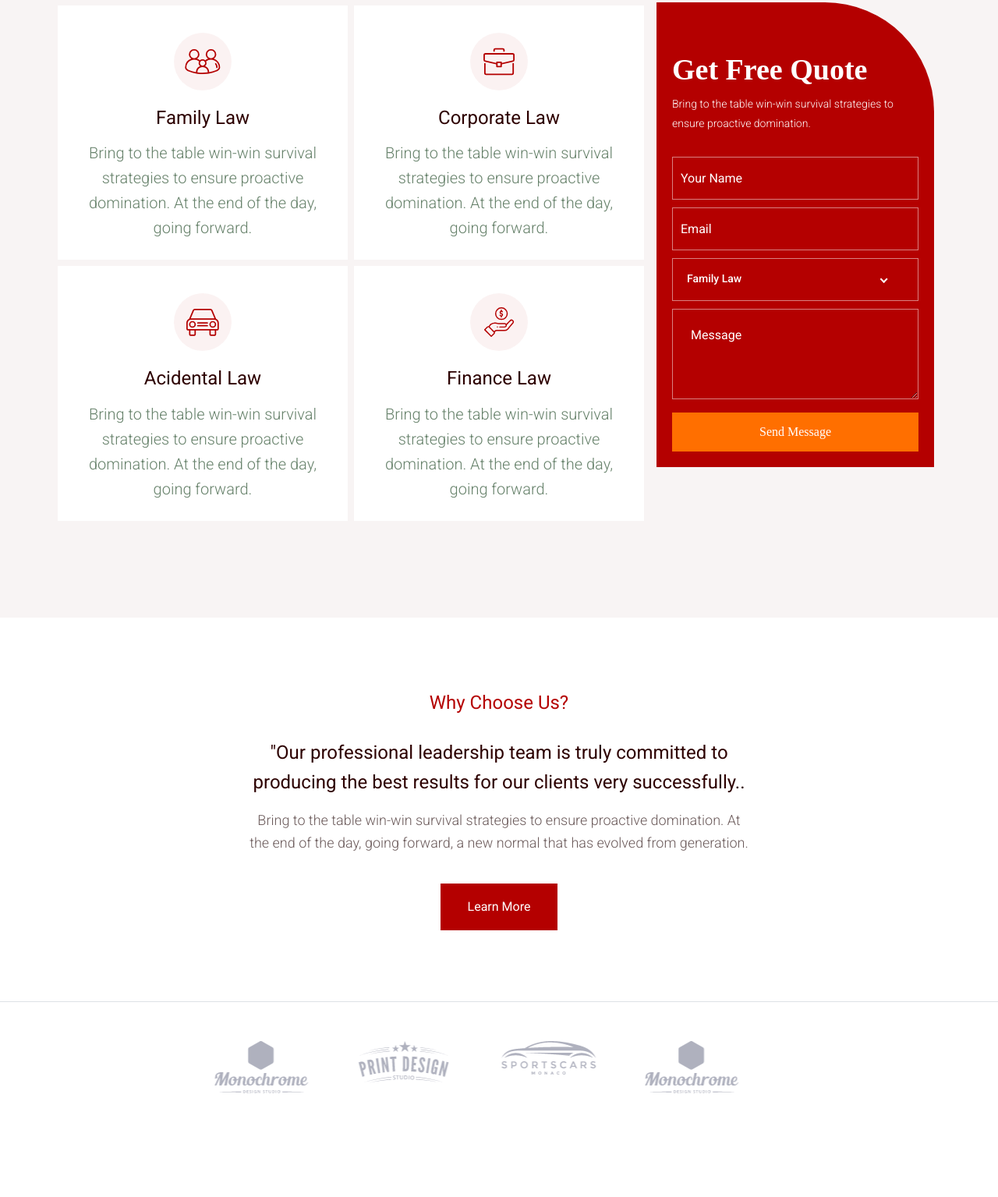
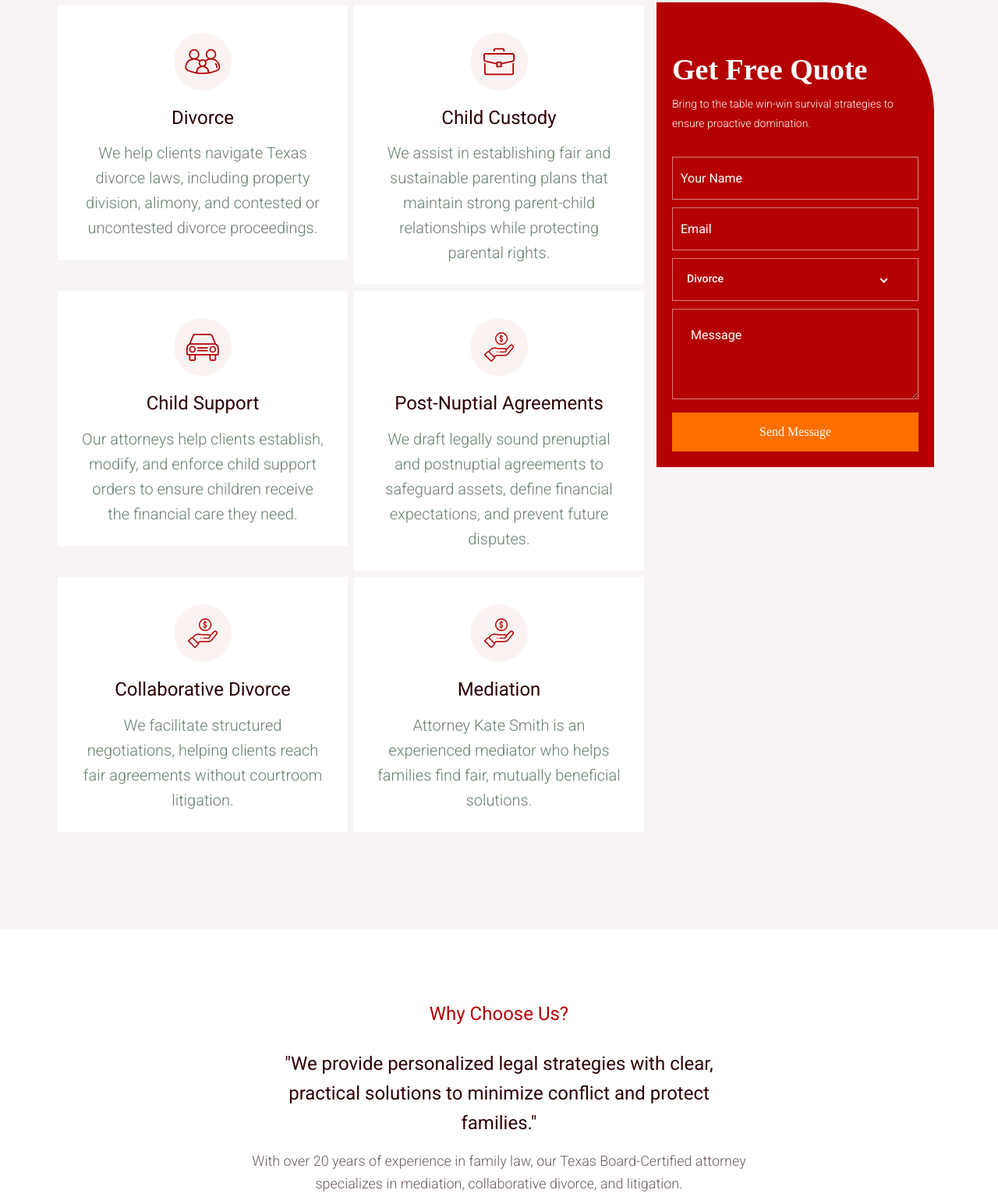
Before and after one commit to faithyife/Law-Firm-ProjectKS, a plain HTML site: page index.html in a window 1280 px wide. Shown: the part 2126-3661 px from the top of the page at 78% size. Drawn offline with nearby package versions, Linux system fonts and the light colour scheme; a web font is replaced by a local one.

Commit message:
Update index.html

```diff
--- a/index.html
+++ b/index.html
@@ -202,14 +202,6 @@
                     agreements."
                   </h3>
                 </div>
-                <!-- <p>
-                  The Law Offices of Kate Smith, PLLC is a premier family law firm serving clients in Southlake, TX, and
-                  surrounding areas. Our firm is dedicated to providing comprehensive legal services in family law, with
-                  a strong focus on divorce, child custody, child support, mediation, collaborative divorce, and
-                  prenuptial agreements. Led by Texas Board-Certified Family Law Attorney Kate Smith, our firm
-                  understands the complexities of family-related legal issues and is committed to guiding clients
-                  through these challenging transitions with professionalism and care.
-                </p> -->
 
                 <p>
                   We believe that legal representation extends beyond the courtroom. We take a client-focused approach,
@@ -249,10 +241,10 @@
                       <img src="assets/img/icon/services1.svg" alt />
                     </div>
                     <div class="services-cap">
-                      <h5><a href="#">Family Law</a></h5>
+                      <h5><a href="#">Divorce</a></h5>
                       <p>
-                        Bring to the table win-win survival strategies to ensure proactive domination. At the end of the
-                        day, going forward.
+                        We help clients navigate Texas divorce laws, including property division, alimony, and contested
+                        or uncontested divorce proceedings.
                       </p>
                     </div>
                   </div>
@@ -263,10 +255,10 @@
                       <img src="assets/img/icon/services2.svg" alt />
                     </div>
                     <div class="services-cap">
-                      <h5><a href="#">Corporate Law</a></h5>
+                      <h5><a href="#">Child Custody</a></h5>
                       <p>
-                        Bring to the table win-win survival strategies to ensure proactive domination. At the end of the
-                        day, going forward.
+                        We assist in establishing fair and sustainable parenting plans that maintain strong parent-child
+                        relationships while protecting parental rights.
                       </p>
                     </div>
                   </div>
@@ -277,10 +269,10 @@
                       <img src="assets/img/icon/services3.svg" alt />
                     </div>
                     <div class="services-cap">
-                      <h5><a href="#">Acidental Law</a></h5>
+                      <h5><a href="#">Child Support</a></h5>
                       <p>
-                        Bring to the table win-win survival strategies to ensure proactive domination. At the end of the
-                        day, going forward.
+                        Our attorneys help clients establish, modify, and enforce child support orders to ensure
+                        children receive the financial care they need.
                       </p>
                     </div>
                   </div>
@@ -291,10 +283,38 @@
                       <img src="assets/img/icon/services4.svg" alt />
                     </div>
                     <div class="services-cap">
-                      <h5><a href="#">Finance Law</a></h5>
+                      <h5><a href="#"> Post-Nuptial Agreements</a></h5>
                       <p>
-                        Bring to the table win-win survival strategies to ensure proactive domination. At the end of the
-                        day, going forward.
+                        We draft legally sound prenuptial and postnuptial agreements to safeguard assets, define
+                        financial expectations, and prevent future disputes.
+                      </p>
+                    </div>
+                  </div>
+                </div>
+                <div class="col-lg-6 col-md-6 col-sm-6 p-0">
+                  <div class="single-services1 text-center">
+                    <div class="services-ion">
+                      <img src="assets/img/icon/services4.svg" alt />
+                    </div>
+                    <div class="services-cap">
+                      <h5><a href="#">Collaborative Divorce</a></h5>
+                      <p>
+                        We facilitate structured negotiations, helping clients reach fair agreements without courtroom
+                        litigation.
+                      </p>
+                    </div>
+                  </div>
+                </div>
+                <div class="col-lg-6 col-md-6 col-sm-6 p-0">
+                  <div class="single-services1 text-center">
+                    <div class="services-ion">
+                      <img src="assets/img/icon/services4.svg" alt />
+                    </div>
+                    <div class="services-cap">
+                      <h5><a href="#">Mediation</a></h5>
+                      <p>
+                        Attorney Kate Smith is an experienced mediator who helps families find fair, mutually beneficial
+                        solutions.
                       </p>
                     </div>
                   </div>
@@ -322,11 +342,13 @@
                     <div class="col-xl-12 col-lg-12">
                       <div class="single-form">
                         <div class="select-option">
-                          <select name="select" id="select1">
-                            <option value>Family Law</option>
-                            <option value>Family Law 1</option>
-                            <option value>Family Law 2</option>
-                            <option value>Family Law 3</option>
+                          <select name="select" id="select1" title="select">
+                            <option value>Divorce</option>
+                            <option value>Child Custody</option>
+                            <option value>Child Support</option>
+                            <option value>Collaborative Divorce</option>
+                            <option value>Mediation</option>
+                            <option value>Post-Nuptial Agreements</option>
                           </select>
                         </div>
                       </div>
@@ -355,12 +377,12 @@
                 <div class="wantToWork-caption text-center">
                   <h2>Why Choose Us?</h2>
                   <p>
-                    "Our professional leadership team is truly committed to producing the best results for our clients
-                    very successfully..
+                    "We provide personalized legal strategies with clear, practical solutions to minimize conflict and
+                    protect families."
                   </p>
                   <p class="pera-bottom">
-                    Bring to the table win-win survival strategies to ensure proactive domination. At the end of the
-                    day, going forward, a new normal that has evolved from generation.
+                    With over 20 years of experience in family law, our Texas Board-Certified attorney specializes in
+                    mediation, collaborative divorce, and litigation.
                   </p>
                   <a href="#" class="btn">Learn More</a>
                 </div>
```
